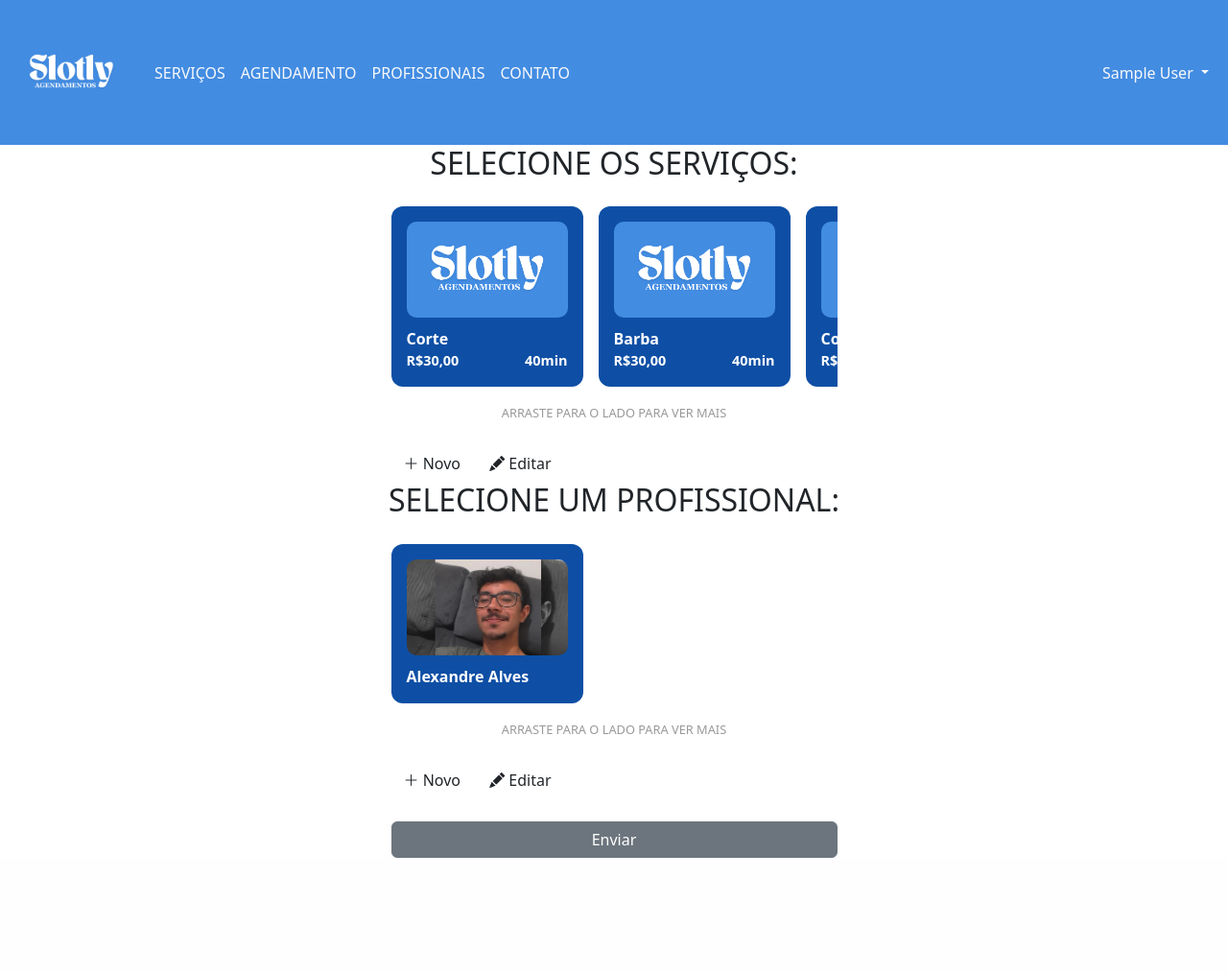
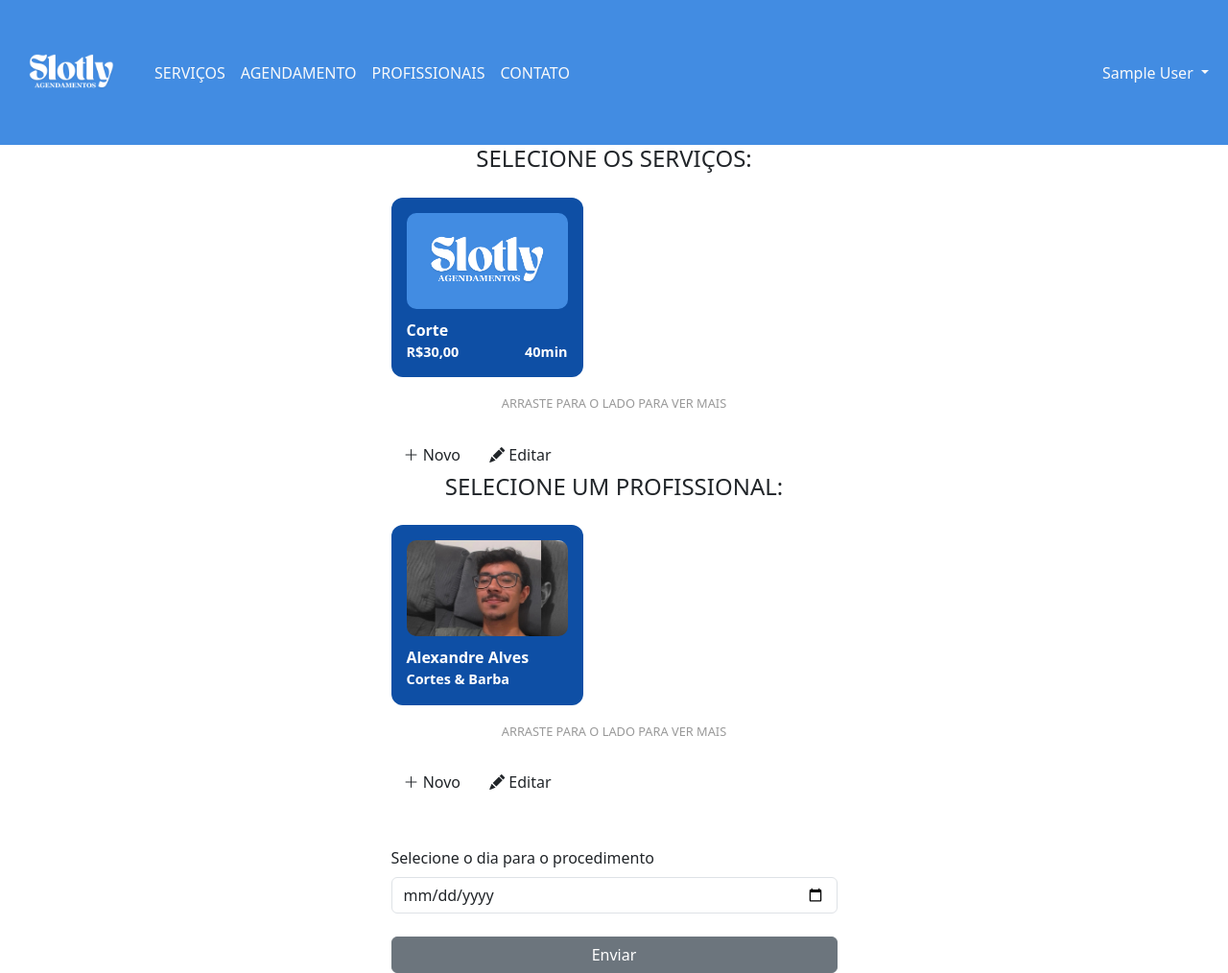
Before and after one commit to XandAvS/controle_de_agendamentos, a PHP site: page /home.php in a window 1280 px wide. Shown: the whole page at 96% size. Before the commit the page ends 894 px from the top, so only its background shows below. Run offline with PHP 8.4, Linux system fonts and the light colour scheme; the visitor is signed in with stand-in values (Sample User, id 1); some libraries are stand-ins or nearby versions.

Commit message:
Desenvolvimento das ligações das paginas com o banco

```diff
--- a/cabecalho.php
+++ b/cabecalho.php
@@ -23,6 +23,7 @@ if (!$_SESSION['acesso']) {
       rel="stylesheet"
     />
     <link rel="stylesheet" href="./src/css/estilos.css">
+    <link rel="stylesheet" href="./src/css/cartao.css">
 </head>
 
 <body>
@@ -37,10 +38,10 @@ if (!$_SESSION['acesso']) {
         </a>
         <div class="collapse navbar-collapse" id="navbarTogglerDemo03">
             <ul class="navbar-nav me-auto mb-2 mb-lg-0">
-                <li class="nav-item"><a class="nav-link text-light" href="">SERVIÇOS</a></li>
-                <li class="nav-item"><a class="nav-link text-light" href="">AGENDAMENTO</a></li>
-                <li class="nav-item"><a class="nav-link text-light" href="">PROFISSIONAIS</a></li>
-                <li class="nav-item"><a class="nav-link text-light" href="">CONTATO</a></li>
+                <li class="nav-item"><a class="nav-link text-light" href="servicos.php">SERVIÇOS</a></li>
+                <li class="nav-item"><a class="nav-link text-light" href="agendamentos.php">AGENDAMENTO</a></li>
+                <li class="nav-item"><a class="nav-link text-light" href="profissionais.php">PROFISSIONAIS</a></li>
+                <li class="nav-item"><a class="nav-link text-light" href="contato.php">CONTATO</a></li>
             </ul>
 
             <ul class="navbar-nav">
--- /dev/null
+++ b/contato.php
@@ -0,0 +1,5 @@
+ <?php
+//include("cabecalho.php"); // se tiver erro apresenta o erro, e roda o resto que não deu erro
+require_once("cabecalho.php"); //se der erro não execulta mais nada, mais seguro
+//require_onde verifica se o conteudo ja foi incuido e não repete
+?>
--- /dev/null
+++ b/editar_profissional.php
@@ -0,0 +1,5 @@
+<?php
+//include("cabecalho.php"); // se tiver erro apresenta o erro, e roda o resto que não deu erro
+require_once("cabecalho.php"); //se der erro não execulta mais nada, mais seguro
+//require_onde verifica se o conteudo ja foi incuido e não repete
+?>
--- /dev/null
+++ b/editar_servicos.php
@@ -0,0 +1,5 @@
+<?php
+//include("cabecalho.php"); // se tiver erro apresenta o erro, e roda o resto que não deu erro
+require_once("cabecalho.php"); //se der erro não execulta mais nada, mais seguro
+//require_onde verifica se o conteudo ja foi incuido e não repete
+?>
--- a/home.php
+++ b/home.php
@@ -22,7 +22,7 @@ require_once("cabecalho.php"); //se der erro não execulta mais nada, mais segur
 <body>
 
     <div class="container">
-        <h2 class="mb-3 nomenclaturas">SELECIONE OS SERVIÇOS:</h2>
+        <h4 class="mb-3 nomenclaturas">SELECIONE OS SERVIÇOS:</h4>
 
         <div class="snap-container" id="listaServicos">
             <div class="snap-item" onclick="selecionar(this, 'Corte')">
@@ -32,67 +32,49 @@ require_once("cabecalho.php"); //se der erro não execulta mais nada, mais segur
                     <span>R$30,00</span><span>40min</span>
                 </div>
             </div>
+        </div>
 
-            <div class="snap-item" onclick="selecionar(this, 'Barba')">
-                <img src="src/img/slotly logo.png?text=Barba" alt="Barba">
-                <div>Barba</div>
+        <div class="dica">ARRASTE PARA O LADO PARA VER MAIS</div>
+        <div class="col-5 mx-auto mt-4 d-block gap-2">
+            <a href="novo_servicos.php" class="btn novo"><i class="bi bi-plus-lg"></i> Novo</a>
+            <a href="servicos.php" class="btn editar"><i class="bi bi-pencil-fill"></i> Editar</a>
+            <!--aqui vou criar uma pagina que vai aparecer todos os procedimentos cadsatrados e
+            cada um dele vai ter a parte de editar-->
+        </div>
+
+        <h4 class="mb-3 nomenclaturas">SELECIONE UM PROFISSIONAL:</h4>
+
+        <div class="snap-container" id="listaServicos">
+            <div class="snap-item" onclick="selecionar(this, 'Alexandre Alves')">
+                <img src="src/img/prestador_alexandre.jpg" alt="Alexandre Alves">
+                <div>Alexandre Alves</div>
                 <div class="servico-info">
-                    <span>R$30,00</span><span>40min</span>
-                </div>
-            </div>
-
-            <div class="snap-item" onclick="selecionar(this, 'Corte & Barba')">
-                <img src="src/img/slotly logo.png?text=Corte+e+Barba" alt="Corte & Barba">
-                <div>Corte & Barba</div>
-                <div class="servico-info">
-                    <span>R$60,00</span><span>40min</span>
-                </div>
-            </div>
-            <div class="snap-item" onclick="selecionar(this, 'Sobrancelha')">
-                <img src="src/img/slotly logo.png?text=Corte+e+Barba" alt="Sobrancelha">
-                <div>Sobrancelha</div>
-                <div class="servico-info">
-                    <span>R$15,00</span><span>20min</span>
-                </div>
-            </div>
-            <div class="snap-item" onclick="selecionar(this, 'Hidratação')">
-                <img src="src/img/slotly logo.png?text=Corte+e+Barba" alt="Hidratação">
-                <div>Hidratação</div>
-                <div class="servico-info">
-                    <span>R$10,00</span><span>20min</span>
+                    <span>Cortes & Barba</span>
                 </div>
             </div>
         </div>
 
         <div class="dica">ARRASTE PARA O LADO PARA VER MAIS</div>
         <div class="col-5 mx-auto mt-4 d-block gap-2">
-            <button class="btn novo"><i class="bi bi-plus-lg"></i> Novo</button>
-            <button class="btn editar"><i class="bi bi-pencil-fill"></i> Editar</button>
+             <a href="novo_profissional.php" class="btn novo"><i class="bi bi-plus-lg"></i> Novo</a>
+            <a href="profissional.php" class="btn editar"><i class="bi bi-pencil-fill"></i> Editar</a>
+
+            <!--aqui vou criar uma pagina que vai aparecer todos os profissionais cadsatrados e
+            cada um dele vai ter a parte de editar-->
         </div>
-
-            <h2 class="mb-3 nomenclaturas">SELECIONE UM PROFISSIONAL:</h2>
-
-        <div class="snap-container" id="listaServicos">
-            <div class="snap-item" onclick="selecionar(this, 'Corte')">
-                <img src="src/img/prestador_alexandre.jpg" alt="Alexandre Alves">
-                <div>Alexandre Alves</div>
-                <div class="servico-info">
+        <div class="col-5 mt-5 mx-auto">
+            <form method="post">
+                <div class="mb-3">
+                    <label for="data" class="form-label">Selecione o dia para o procedimento</label>
+                    <input type="date" id="data" name="data" class="form-control" required="">
                 </div>
-            </div>
-        </div>
-
-        <div class="dica">ARRASTE PARA O LADO PARA VER MAIS</div>
-        <div class="col-5 mx-auto mt-4 d-block gap-2">
-            <button class="btn novo"><i class="bi bi-plus-lg"></i> Novo</button>
-            <button class="btn editar"><i class="bi bi-pencil-fill"></i> Editar</button>
+            </form>
         </div>
         <button id="enviar" class="btn btn-secondary col-5 mx-auto mt-4 d-block" onclick="enviarServicos()">Enviar</button>
 
     </div>
 
     <script>
-        const selecionados = [];
-
         function selecionar(element, nome) {
             element.classList.toggle('selecionado');
             if (selecionados.includes(nome)) {
@@ -100,16 +82,6 @@ require_once("cabecalho.php"); //se der erro não execulta mais nada, mais segur
             } else {
                 selecionados.push(nome);
             }
-        }
-
-        function enviarServicos() {
-            if (selecionados.length === 0) {
-                alert('Selecione pelo menos um serviço.');
-                return;
-            }
-
-            alert('Serviços selecionados:\n' + selecionados.join(', '));
-            // Aqui você pode enviar via AJAX ou fetch se quiser
         }
     </script>
 
--- a/src/css/estilos.css
+++ b/src/css/estilos.css
@@ -32,3 +32,6 @@ body{
     border-radius: 5px;
     padding: 15px;
 }
+.tabelas{
+    margin-top: 40px;
+}
```
Also changed, not shown: novo_profissional.php (added, +21 -0 lines), novo_servicos.php (added, +55 -0 lines), servicos.php (added, +58 -0 lines).
